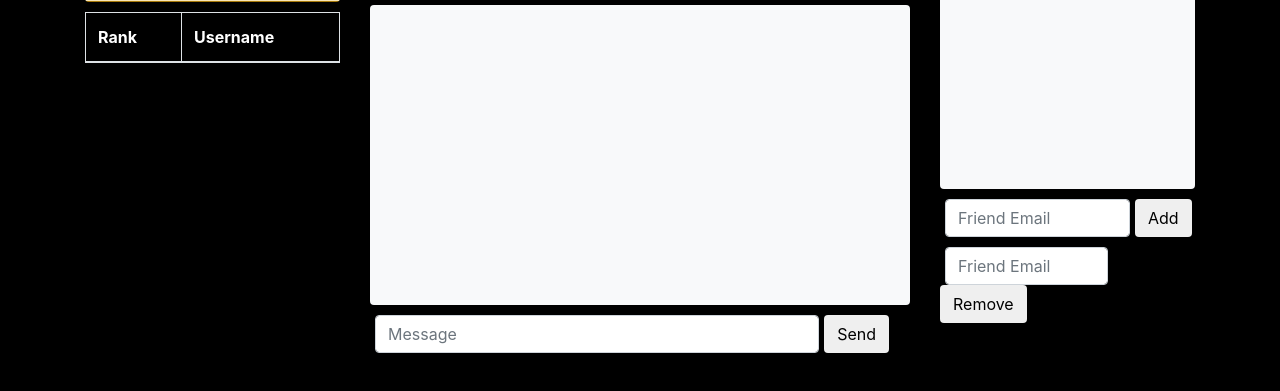
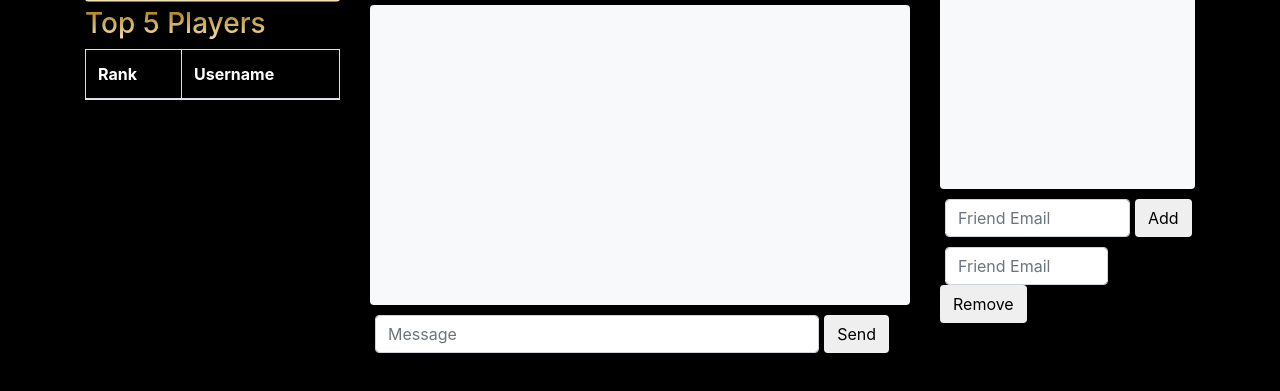
Before and after one commit to ng68/CS-30700-Barbu-Online, a website: page Home/home.html in a window 1280 px wide. Shown: the part 371-762 px from the top of the page. Drawn offline with nearby package versions, Linux system fonts and the light colour scheme; no server answers.

Commit message:
Added "Top 5 Players" header

```diff
--- a/Home/home.html
+++ b/Home/home.html
@@ -45,7 +45,8 @@
       <input type=button class="btn big-button" onClick="location.href='profile.html'" value='Profile'>
       <input type=button class="btn big-button" onClick="location.href='lobbies.html'" value='Lobbies'>
       <input type=button class="btn big-button" onClick="location.href='rankings.html'" value='Rankings'>
-      <div class="table-wrapper-scroll-y rounded" style="margin-top: 10px">
+      <div class="table-wrapper-scroll-y rounded" style="margin-top: 5px">
+        <h3 class="text-gold">Top 5 Players</h3>
         <table class="table table-bordered table-striped text-white">
           <thead>
               <tr>
```
